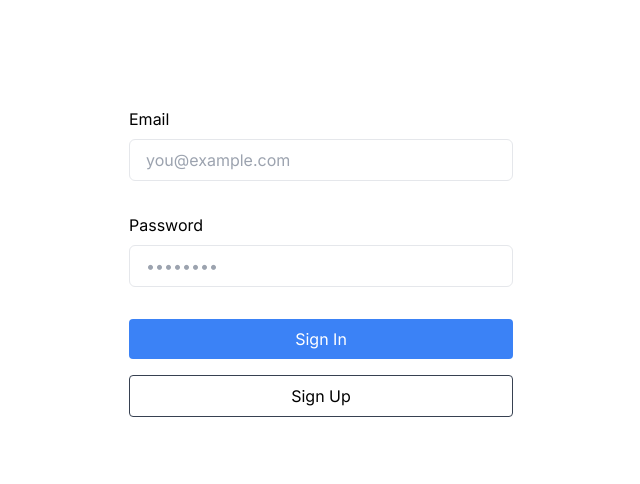
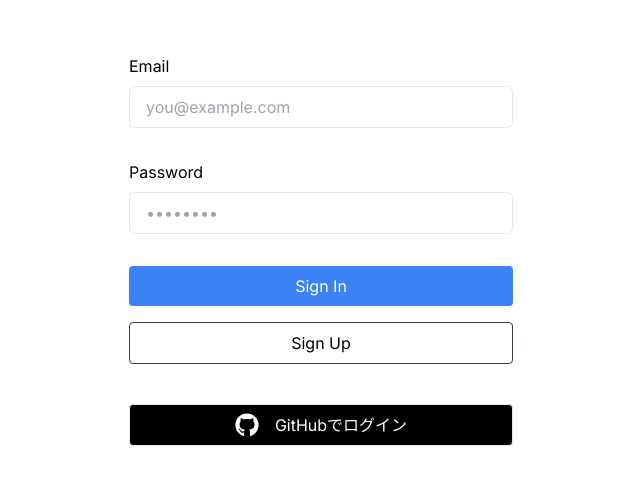
Before and after one commit to atsuh1r0/at_at, a Next.js app: page /login in a window 1280 px wide. Shown: the part 134-618 px from the top of the page, without its empty margins (319-959 px from the left). Built offline with nearby package versions, Linux system fonts and the light colour scheme.

Commit message:
add:GitHubのログインボタン作成

```diff
--- a/src/app/login/page.tsx
+++ b/src/app/login/page.tsx
@@ -1,11 +1,12 @@
 import { Messages } from '@/app/features/login/Messages'
+import { FaGithub } from 'react-icons/fa'
 
 export default function Login() {
   return (
     <div className='flex h-screen justify-center items-center bg-white text-black'>
       <div className="flex-1 flex flex-col w-full px-8 sm:max-w-md justify-center gap-2">
         <form
-          className="flex-1 flex flex-col w-full justify-center gap-2 text-foreground"
+          className="flex-1 flex flex-col w-full justify-center gap-2 text-foreground mb-6"
           action="/auth/sign-in"
           method="post"
         >
@@ -39,6 +40,12 @@ export default function Login() {
           </button>
           <Messages />
         </form>
+        <form className="flex-1 flex flex-col w-full justify-center gap-2 text-foreground mb-6">
+          <button className="border bg-black rounded px-4 py-2 text-white mb-2 flex justify-center gap-4" formAction="/auth/github">
+            <FaGithub className="text-2xl" />
+            GitHubでログイン
+          </button>
+        </form>
       </div>
     </div>
   )
```
